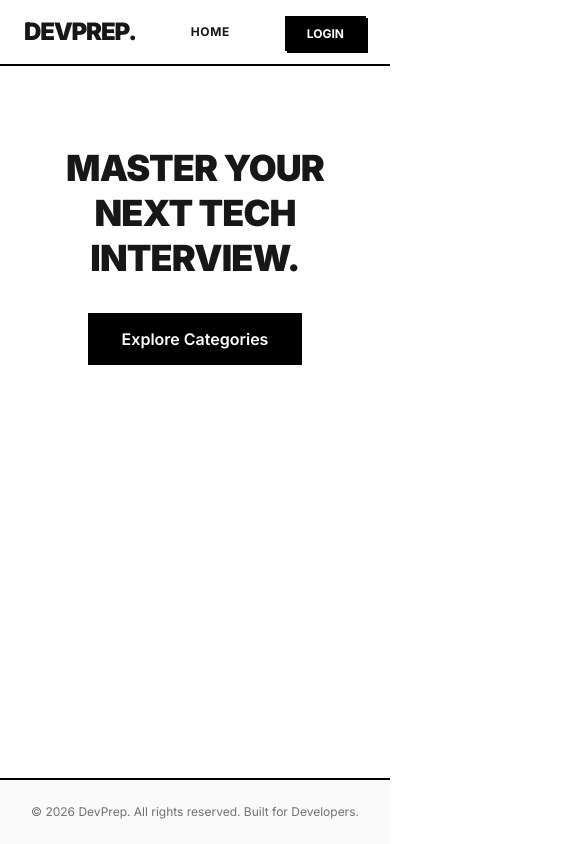
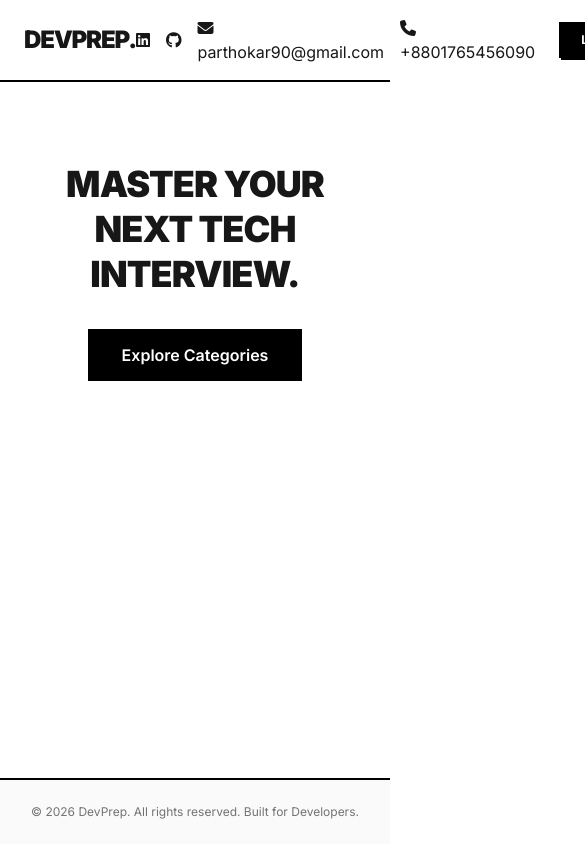
Before and after one commit to parthokar90/dev-preparation, a Next.js app: page / in a window 390 px wide. Shown: the top 844 px of the page, 585 px wide, since content can reach past the window. Built offline with nearby package versions, Linux system fonts and the light colour scheme; no server answers.

Commit message:
feat: add linkedin,github,email and mobile no icon in header

```diff
--- a/app/layout.tsx
+++ b/app/layout.tsx
@@ -4,6 +4,7 @@ import { Inter } from "next/font/google";
 import Link from "next/link";
 import "./globals.css";
 import { ReactNode, useEffect, useState } from "react";
+import api from "@/services/api/client";
 
 const inter = Inter({ subsets: ["latin"] });
 
@@ -13,23 +14,42 @@ interface RootLayoutProps {
 
 export default function RootLayout({ children }: RootLayoutProps) {
   const [isLoggedIn, setIsLoggedIn] = useState(false);
+  const [checking, setChecking] = useState(true);
 
   useEffect(() => {
-    // Dynamic runtime layout cookie parser verification
-    const cookieName = process.env.NEXT_PUBLIC_AUTH_COOKIE_NAME || "token";
-    const hasToken = document.cookie.split(';').some((item) => item.trim().startsWith(`${cookieName}=`));
-    setIsLoggedIn(hasToken);
+    const checkAuth = async () => {
+      try {
+        await api.get("/me"); // HttpOnly cookie automatically যাবে withCredentials দিয়ে
+        setIsLoggedIn(true);
+      } catch {
+        setIsLoggedIn(false);
+      } finally {
+        setChecking(false);
+      }
+    };
+
+    checkAuth();
   }, []);
 
-  const handleLogout = () => {
-    const cookieName = process.env.NEXT_PUBLIC_AUTH_COOKIE_NAME || "token";
-    // Force wipe cookie domain structure registry
-    document.cookie = `${cookieName}=; expires=Thu, 01 Jan 1970 00:00:00 UTC; path=/;`;
+  const handleLogout = async () => {
+    try {
+      await api.post("/logout"); // ← Laravel session/token destroy + cookie clear করবে
+    } catch {
+      // ignore error, force redirect anyway
+    } finally {
+      setIsLoggedIn(false);
       window.location.href = "/login";
+    }
   };
 
   return (
     <html lang="en">
+      <head>
+        <link
+          rel="stylesheet"
+          href="https://cdnjs.cloudflare.com/ajax/libs/font-awesome/6.5.1/css/all.min.css"
+        />
+      </head>
       <body className={`${inter.className} bg-white text-black flex flex-col min-h-screen`}>
         <nav className="border-b-2 border-black py-4 px-6 md:px-12 flex justify-between items-center bg-white z-40">
           <Link href="/" className="text-2xl font-black tracking-tighter">
@@ -37,12 +57,28 @@ export default function RootLayout({ children }: RootLayoutProps) {
           </Link>
 
           <div className="flex space-x-6 md:space-x-8 font-bold uppercase text-xs tracking-wider">
-            <Link href="/" className="hover:underline">Home</Link>
             {isLoggedIn && <Link href="/dashboard" className="hover:underline text-blue-600">Dashboard</Link>}
           </div>
 
-          <div>
-            {isLoggedIn ? (
+          <div className="flex items-center gap-4">
+            {/* SOCIAL ICONS */}
+            <div className="flex items-center gap-4 mr-2 text-base">
+              <Link href="https://www.linkedin.com/in/partho-kar/" target="_blank" aria-label="LinkedIn" className="hover:text-blue-600 transition">
+                <i className="fab fa-linkedin"></i>
+              </Link>
+              <Link href="https://github.com/parthokar90" target="_blank" aria-label="GitHub" className="hover:text-neutral-600 transition">
+                <i className="fab fa-github"></i>
+              </Link>
+              <Link href="#" aria-label="Email" className="hover:text-red-600 transition">
+                <i className="fas fa-envelope"></i> parthokar90@gmail.com
+              </Link>
+              <Link href="#" aria-label="Phone" className="hover:text-green-600 transition">
+                <i className="fas fa-phone"></i> +8801765456090
+              </Link>
+            </div>
+
+            {!checking && (
+              isLoggedIn ? (
                 <button
                   onClick={handleLogout}
                   className="bg-red-600 text-white px-5 py-2 text-xs font-bold uppercase border-2 border-black shadow-[2px_2px_0px_0px_rgba(0,0,0,1)] hover:bg-white hover:text-black transition"
@@ -56,6 +92,7 @@ export default function RootLayout({ children }: RootLayoutProps) {
                 >
                   Login
                 </Link>
+              )
             )}
           </div>
         </nav>
```
Lines whose indentation alone changed are shown as unchanged.
